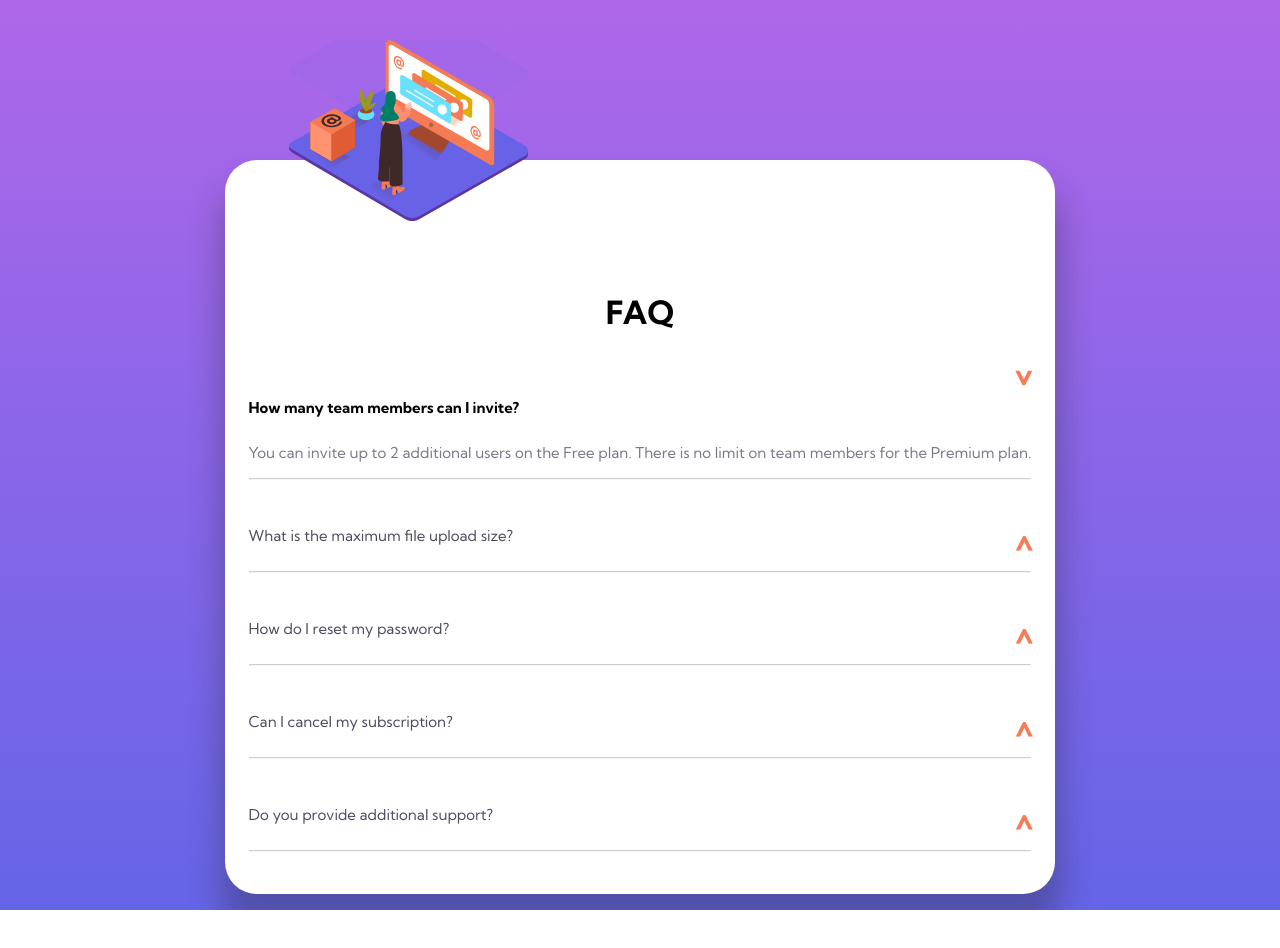
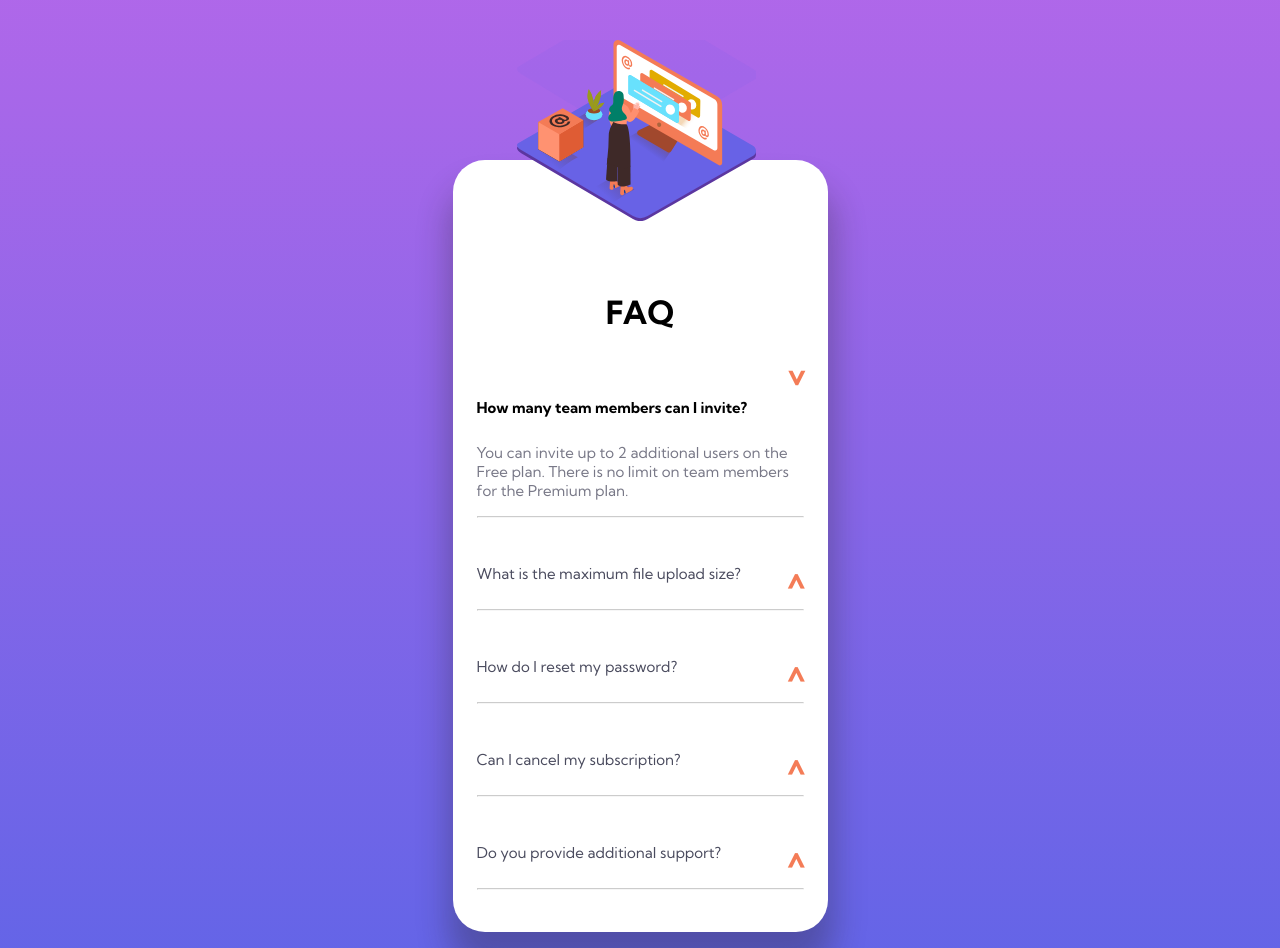
Before and after one commit to casserole27/FMFAQaccordiancardmain, a plain HTML site: page index.html in a window 1280 px wide. Both pictures are taken after a click on the button "How many team members can I invite?". Before the commit the page ends 910 px from the top, so only its background shows below. Drawn offline with Linux system fonts and the light colour scheme.

Commit message:
Code cleanup

```diff
--- a/accordiancard.css
+++ b/accordiancard.css
@@ -37,12 +37,12 @@ Revamp: December 2022
     --fs-m-desktop: 18px;
 }
 
-/*? Unicode Character “‸” (U+2038)*/
 
+/*TODO Unicode Character “‸” (U+2038)*/
 
-/*! Kevin Powell grid
-/*! https://www.youtube.com/watch?v=B2WL6KkqhLQ
-/*! overlap: https://www.youtube.com/watch?v=HFG3BKOqOlE&list=PL4-IK0AVhVjPv5tfS82UF_iQgFp4Bl998&index=6 */
+/*TODO Kevin Powell grid
+/*TODO https://www.youtube.com/watch?v=B2WL6KkqhLQ
+/*TODO overlap: https://www.youtube.com/watch?v=HFG3BKOqOlE&list=PL4-IK0AVhVjPv5tfS82UF_iQgFp4Bl998&index=6 */
 
 
 * {
@@ -93,7 +93,7 @@ h1 {
     cursor: pointer;
 }
 
-.active, .accordion:active {
+.active, .accordion:active { /*! FOR JAVASCRIPT */
     color: black;
     font-weight: bold;
 
@@ -105,7 +105,7 @@ h1 {
 .online-mobile-img {
     display: block;
     background: url(images/bg-pattern-mobile.svg) no-repeat;
-    /* background-position: bottom;    */
+    /*TODO background-position: bottom;    */
     position: absolute;
     top: 40px;
     margin: 0 5rem;
@@ -117,14 +117,14 @@ h1 {
 
 main {
     min-height: 100vh;
-    /* padding: 2rem; */
 }
 
 /****** FAQ CARD STYLING ******/
 
 .faq-container {
     background-color: white;
-    max-width: 90rem;
+    width: 375px;
+    /* max-width: 90rem; */
     border-radius: var(--br);
     padding: 1.5rem;
     padding-top: 8.25rem;
@@ -141,11 +141,10 @@ hr {
 }
 
 .panel {
-    display: none;
+    display: none; /*! FOR JAVASCRIPT */
 }
 
 .panel-text {
-    /* display: none; */
     color: var(--text-dark-grayish-blue);
     font-size: var(--fs-m-mobile);
     margin-bottom: 1rem;
@@ -155,90 +154,15 @@ hr {
 /****** ACCORDION STYLING ******/
 
 .accordion:after {
-    content: '\2038'; /* Unicode character for "caret" sign (^) */
+    content: '\2038'; /*? Unicode character for "caret" sign (^) */
     font-size: 2.5rem;
     font-weight: bold;
    color: var(--text-soft-red);
  }
 
-.active:after {
+.active:after { /*! FOR JAVASCRIPT */
     transform: rotate(0.5turn);
 }
-
-
-
-/* .faq-container {
-    grid-area: faq;
-    background-color: white;
-    margin-bottom: 5rem;
-    padding: 1.5rem;
-    padding-bottom: 3rem;
-    border-radius: 2rem;
-    box-shadow: 1px 32px 32px 5px #27242450; */
-
-
-
-/*.accordian {
-   background: white;
-}*/
-
-/* setting up functionality
-/* set position property for each container
-/* that holds label and content to relative
-/* can position children relative to it*/
-
-
-/* positions labels relative to the container*/
-
-/* .label {
-    color: var(--question-text-color);
-    position: relative;
-    padding: .5rem 0;
-    font-size: 1em;
-    cursor: pointer;
-} */
-
-/* adding ^ */
-
-/* .label::before {
-    content: '^';
-    color: var(--sign-color);
-    font-size: 1.5em;
-    font-weight: 700;
-    position: absolute;
-    right: .25rem;
-    transform: rotate(180deg);
-} */
-
-/* .content {
-    position: relative;
-    background: white;
-    color: var(--answer-text-color);
-    height: 0;
-    font-size: 1em;
-    text-align: left;
-    overflow: hidden;
-    transition: 0.5s;
-} */
-
-
-/****** ACTIVE CLASS FOR JS ******/
-
-
-/* Unhides the content part when active. Sets the height */
-
-/* .accordion .container.active .content {
-    height: 150px;
-  } */
-
-  /* Changes from plus sign to negative sign once active */
-
-  /* .accordion .container.active .label::before {
-    content: '-';
-    font-size: 30px;
-  }   */
-
-  /****** MEDIA QUERIES - DESKTOP DESIGN ******/
 
 
 
--- a/index.html
+++ b/index.html
@@ -37,20 +37,9 @@ Revamp: December 2022
 
 <main class="main-container">
 
-<!-- <div class="image-container">
-
-<!-- <img src="images/illustration-box-desktop.svg" class="boximage" alt="illustration1">  -->
-<!-- <img src="images/illustration-woman-online-mobile.svg" class="online-mobile-img" alt="illustration of woman working at desk" width="237"> -->
-<!-- <img src="images/bg-pattern-desktop.svg" class="desktopbg" alt="background illustration" width="300">-->
-
-<!-- </div> -->
-
-
 <img src="images/illustration-woman-online-mobile.svg" class="online-mobile-img" alt="illustration of woman working at desk" width="239">
 
-
 <div class="faq-container">
-
 
 <h1 class="title">faq</h1>
 
@@ -58,14 +47,14 @@ Revamp: December 2022
   <div class="panel">
     <p class="panel-text">You can invite up to 2 additional users on the Free plan. There is no limit on
       team members for the Premium plan.</p>
-  </div>
+  </div> <!-- close panel container-->
 
   <hr>
 
   <button class="accordion">What is the maximum file upload size?</button>
   <div class="panel">
     <p class="panel-text">No more than 2GB. All files in your account must fit your allotted storage space.</p>
-  </div>
+  </div> <!-- close panel container-->
 
   <hr>
 
@@ -73,21 +62,21 @@ Revamp: December 2022
   <div class="panel">
     <p class="panel-text">Click “Forgot password” from the login page or “Change password” from your profile page.
     A reset link will be emailed to you.</p>
-  </div>
+  </div> <!-- close panel container-->
 
   <hr>
 
   <button class="accordion">Can I cancel my subscription?</button>
   <div class="panel">
     <p class="panel-text">Yes! Send us a message and we’ll process your request no questions asked.</p>
-  </div>
+  </div> <!-- close panel container-->
 
   <hr>
 
   <button class="accordion">Do you provide additional support?</button>
   <div class="panel">
     <p class="panel-text">Chat and email support is available 24/7. Phone lines are open during normal business hours.</p>
-  </div>
+  </div> <!-- close panel container-->
 
   <hr>
 
```
Also changed, not shown: accordion.js (+15 -11 lines).
